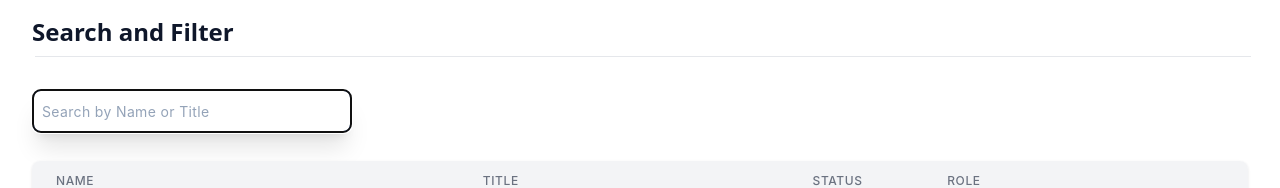
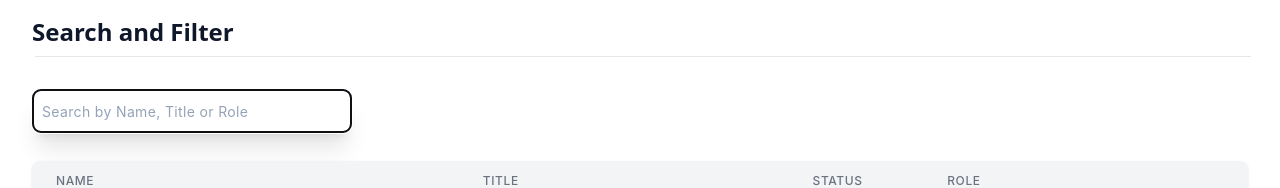
Before and after one commit to rishi120/search-filter, a React (Create React App) app: page / in a window 1280 px wide. Shown: the top 188 px of the page. Built offline with nearby package versions, Linux system fonts and the light colour scheme.

Commit message:
added search by role option and styled the error message.

```diff
--- a/src/components/child-components/inputs.js
+++ b/src/components/child-components/inputs.js
@@ -7,7 +7,7 @@ function Searchinputs() {
     return (
         <>
             <div>
-                <input type="text" placeholder="Search by Name or Title" className='border-2 lg:w-80 rounded-lg p-2 mb-7 shadow-xl z-10 border-blue-600 placeholder:text-sm placeholder:text-slate-400 placeholder:tracking-wide' onChange={(e) => handleInput(e.target.value)} ref={searchInput} />
+                <input type="text" placeholder="Search by Name, Title or Role" className='border-2 lg:w-80 rounded-lg p-2 mb-7 shadow-xl z-10 border-blue-600 placeholder:text-sm placeholder:text-slate-400 placeholder:tracking-wide' onChange={(e) => handleInput(e.target.value)} ref={searchInput} />
             </div>
         </>
     )
--- a/src/components/child-components/table.js
+++ b/src/components/child-components/table.js
@@ -18,7 +18,7 @@ export default function Rendertable({ tableData, searchString }) {
                                 </thead>
                                 <tbody className="bg-white divide-y divide-gray-200">
                                     {searchString ? (
-                                        tableData.length == '' ? <tr><td>No Data Found</td></tr> : (
+                                        tableData.length == '' ? <tr><td colSpan="7" className='text-center py-5 font-sans font-semibold text-red-500'> Uh oh! No Data Found</td></tr> : (
                                             tableData.map((person) => (
                                                 <tr key={person.email}>
                                                     <td className="px-6 py-4 whitespace-nowrap">
@@ -81,7 +81,6 @@ export default function Rendertable({ tableData, searchString }) {
                                         </tr>
                                     ))
                                     )}
-
                                 </tbody>
                             </table>
                         </div>
--- a/src/components/master.js
+++ b/src/components/master.js
@@ -16,7 +16,7 @@ export default function Mastercomponent() {
         const searchTerm = nameandtitle.toLowerCase();
         const result = [];
         people.filter((filteredData) => {
-            if (filteredData.name.toString().toLowerCase().includes(searchTerm) || filteredData.title.toString().toLowerCase().includes(searchTerm)) {
+            if (filteredData.name.toString().toLowerCase().includes(searchTerm) || filteredData.title.toString().toLowerCase().includes(searchTerm) || filteredData.role.toString().toLowerCase().includes(searchTerm)) {
                 return result.push(filteredData);
             }
         })
```
